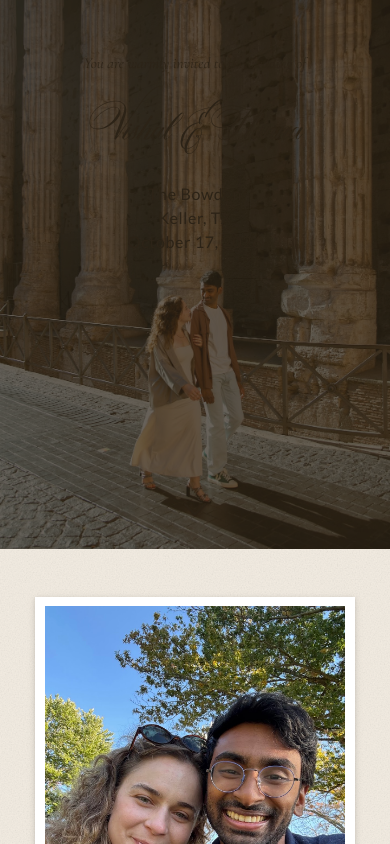
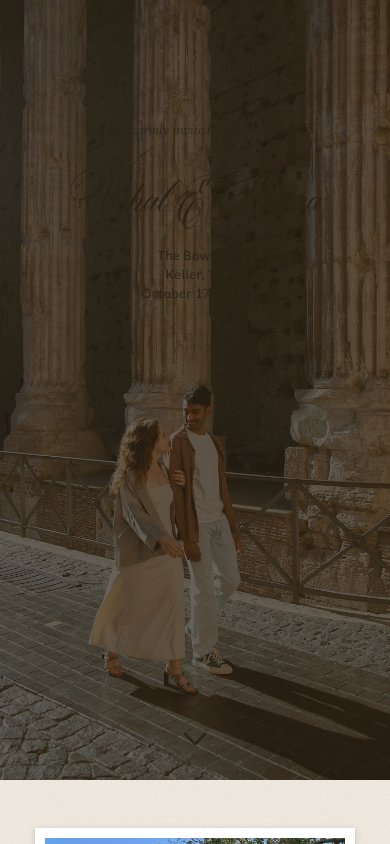
Before and after one commit to vvusirik/wedding, a Next.js app: page / in a window 390 px wide. Shown: the top 844 px of the page. Built offline with nearby package versions, Linux system fonts and the light colour scheme; no server answers.

Commit message:
small tweaks

```diff
--- a/app/_components/navbar.module.css
+++ b/app/_components/navbar.module.css
@@ -80,6 +80,7 @@
   background: transparent;
   color: var(--color-taupe);
   cursor: pointer;
+  margin-left: auto;
   transition:
     background 0.15s,
     color 0.15s;
--- a/app/page.module.css
+++ b/app/page.module.css
@@ -138,7 +138,7 @@
 
 .aboutPhoto {
   display: block;
-  width: 280px;
+  width: 200px;
   height: auto;
   object-fit: cover;
 }
@@ -202,22 +202,18 @@
 }
 
 @media (max-width: 640px) {
-  .hero {
-    min-height: 65vh;
-  }
-
   .heroInvite {
     font-size: 0.95rem;
     margin-bottom: 1.25rem;
   }
 
   .heroTitle {
-    font-size: 2.75rem;
+    font-size: 3.25rem;
     margin-top: 0.75rem;
   }
 
   .heroDetails {
-    margin-top: 1.25rem;
-    font-size: 1rem;
+    margin-top: 0.5rem;
+    font-size: 0.8rem;
   }
 }
```
